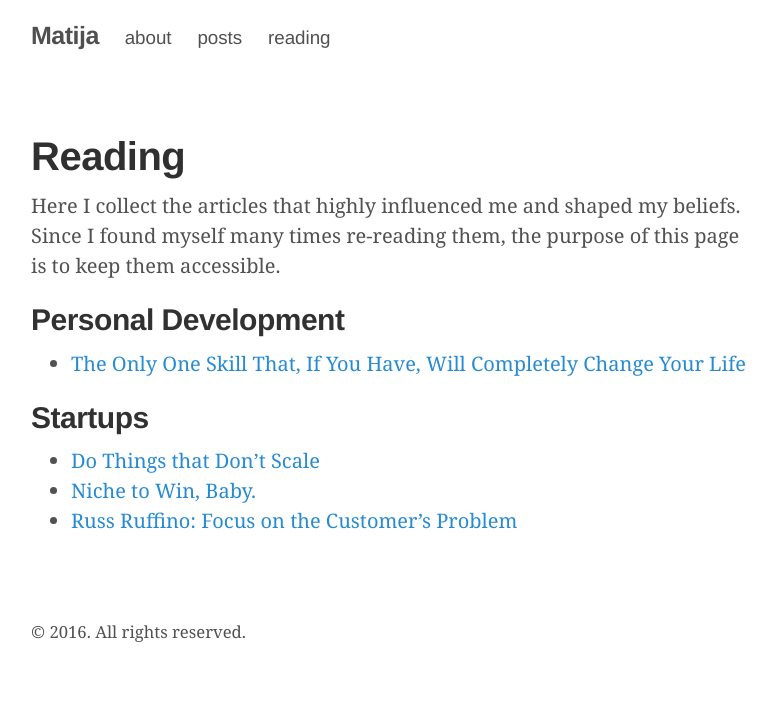
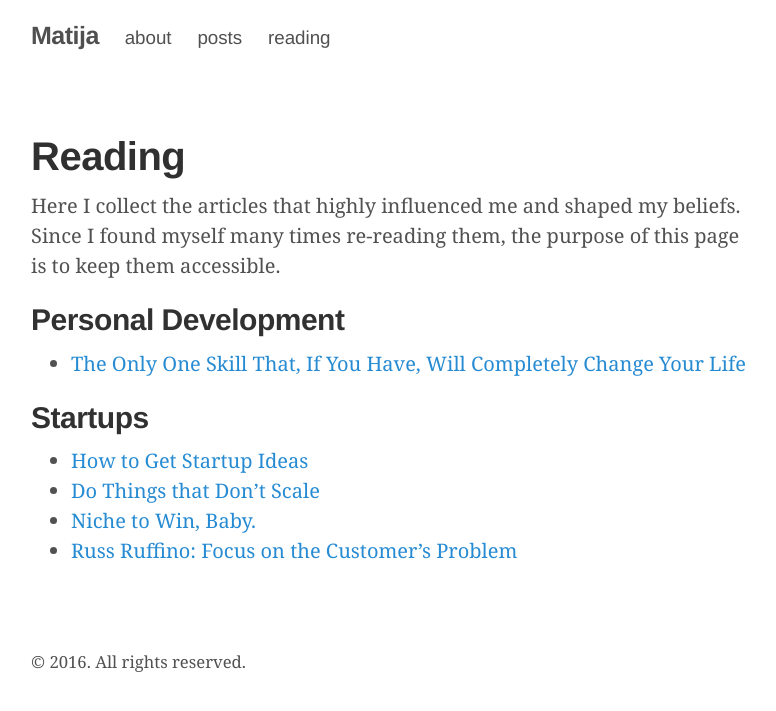
Before and after one commit to matijaSos/matijasos.github.io, a Jekyll site: the page built from reading.md, in a window 1280 px wide. Shown: the top 711 px of the page, without its empty margins (249-1025 px from the left). Built offline with Jekyll 4.4.1, drawn with Linux system fonts in a browser that asks for light colours; comment, search, counter and statistics services are not loaded.

Commit message:
Added How to Get Startup Idea to the readings section.

```diff
--- a/reading.md
+++ b/reading.md
@@ -10,6 +10,7 @@ re-reading them, the purpose of this page is to keep them accessible.
 * [The Only One Skill That, If You Have, Will Completely Change Your Life](http://growthzer.com/one-skill/)
 
 ## Startups
+* [How to Get Startup Ideas](http://paulgraham.com/startupideas.html)
 * [Do Things that Don't Scale](http://paulgraham.com/ds.html)
 * [Niche to Win, Baby.](https://500hats.com/niche-to-win-baby-934eba97f28c)
 * [Russ Ruffino: Focus on the Customer's Problem](http://www.inc.com/empact/the-business-philosophy-that-grew-my-business-from-120k-to-2-4m-in-30-days.html)
```
